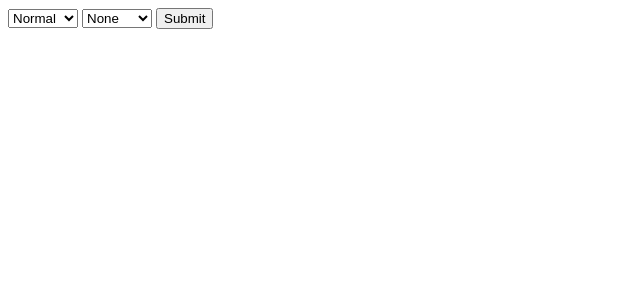
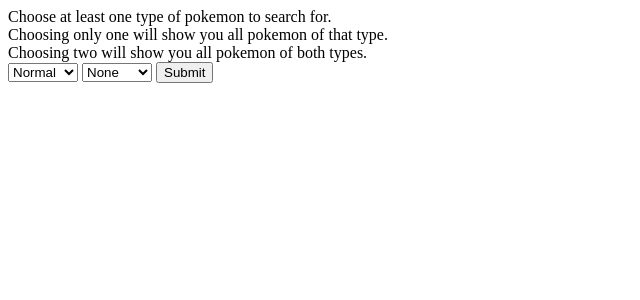
Before and after one commit to LargeLlama/softdev_spring, a Flask app: page /auth in a window 1280 px wide. Shown: the top 300 px of the page, without its empty margins (0-640 px from the left). Run offline with Flask 2, Linux system fonts and the light colour scheme.

Commit message:
done for real

```diff
--- a/08_mongosite/templates/auth.html
+++ b/08_mongosite/templates/auth.html
@@ -9,7 +9,11 @@
 </head>
 
 <body>
-
+  Choose at least one type of pokemon to search for.
+  <br>
+  Choosing only one will show you all pokemon of that type.
+  <br>
+  Choosing two will show you all pokemon of both types.
   <form action="/results" method="GET">
     <select name="type_0">
       <option>Normal</option>
--- a/08_mongosite/templates/home.html
+++ b/08_mongosite/templates/home.html
@@ -9,6 +9,11 @@
 </head>
 <body>
 
+  This is a web app that shows you names of first gen pokemon by searching based on types.
+  <br>
+  Please enter a mongo ip address to begin.
+  <br>
+  <br>
   <form action="/auth" method="GET">
     IP Address: <input type="text" name="ip">
     <button type="submit">Submit</button>
```
